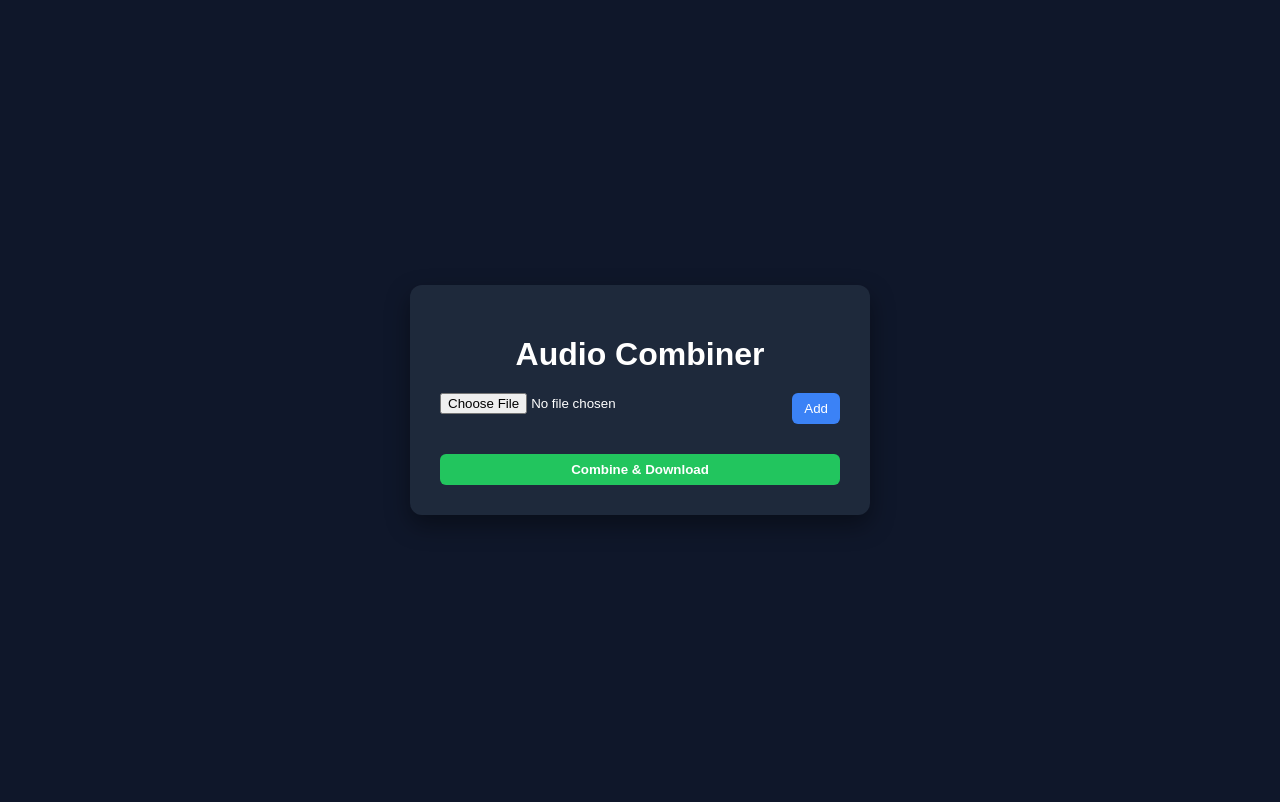
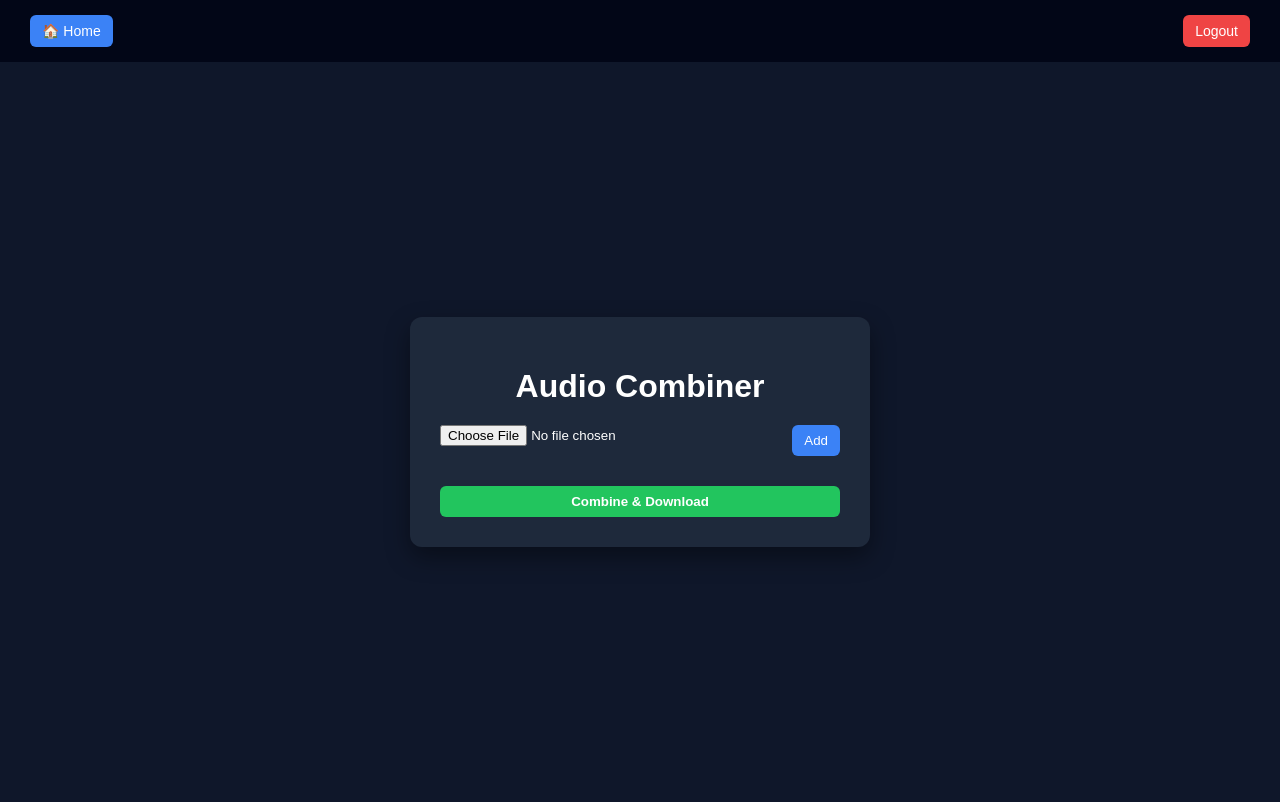
Before and after one commit to Manohar-1305/microservice, a Flask app: template code/audio_combiner/templates/index.html in a window 1280 px wide. Before the commit the page ends 518 px from the top, so only its background shows below. Run offline with Flask 3, Linux system fonts and the light colour scheme; the template is opened without the code that fills it, so the values that code supplies are empty.

Commit message:
Update index.html

```diff
--- a/code/audio_combiner/templates/index.html
+++ b/code/audio_combiner/templates/index.html
@@ -10,10 +10,44 @@
         color: white;
         margin: 0;
         padding: 0;
+      }
+
+      .top-bar {
+        display: flex;
+        justify-content: space-between;
+        padding: 15px 30px;
+        background: #020617;
+      }
+
+      .top-bar a {
+        text-decoration: none;
+        padding: 8px 12px;
+        border-radius: 6px;
+        color: white;
+        font-size: 14px;
+      }
+
+      .home-btn {
+        background: #3b82f6;
+      }
+
+      .home-btn:hover {
+        background: #2563eb;
+      }
+
+      .logout-btn {
+        background: #ef4444;
+      }
+
+      .logout-btn:hover {
+        background: #dc2626;
+      }
+
+      .main-wrapper {
         display: flex;
         justify-content: center;
         align-items: center;
-        height: 100vh;
+        height: calc(100vh - 60px);
       }
 
       .container {
@@ -94,6 +128,12 @@
   </head>
 
   <body>
+    <div class="top-bar">
+      <a href="/home" class="home-btn">🏠 Home</a>
+      <a href="/logout" class="logout-btn">Logout</a>
+    </div>
+
+    <div class="main-wrapper">
       <div class="container">
         <h1>Audio Combiner</h1>
 
@@ -112,6 +152,7 @@
           <input type="file" name="audio" id="hiddenFiles" multiple hidden />
           <button class="main-btn" type="submit">Combine & Download</button>
         </form>
+      </div>
     </div>
 
     <script>
```
Lines whose indentation alone changed are shown as unchanged.
